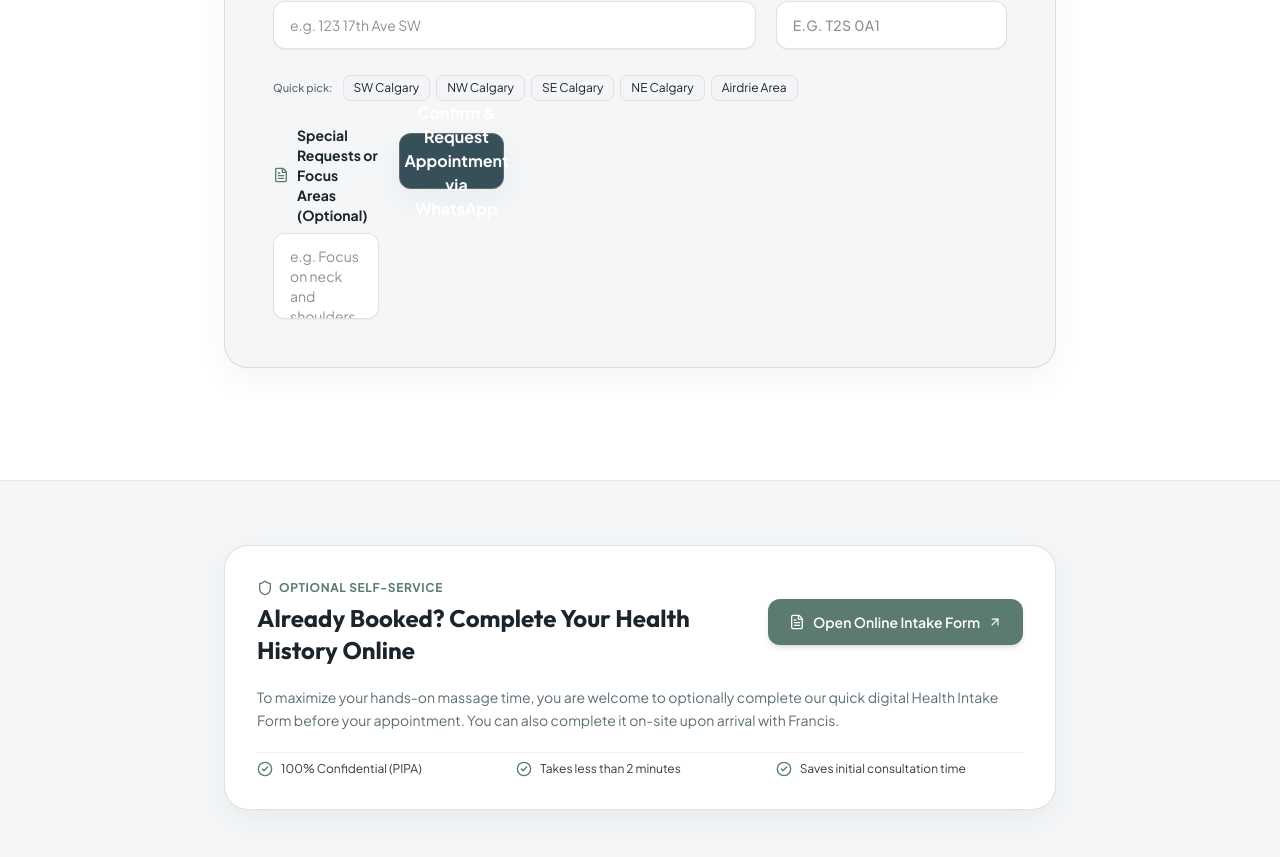
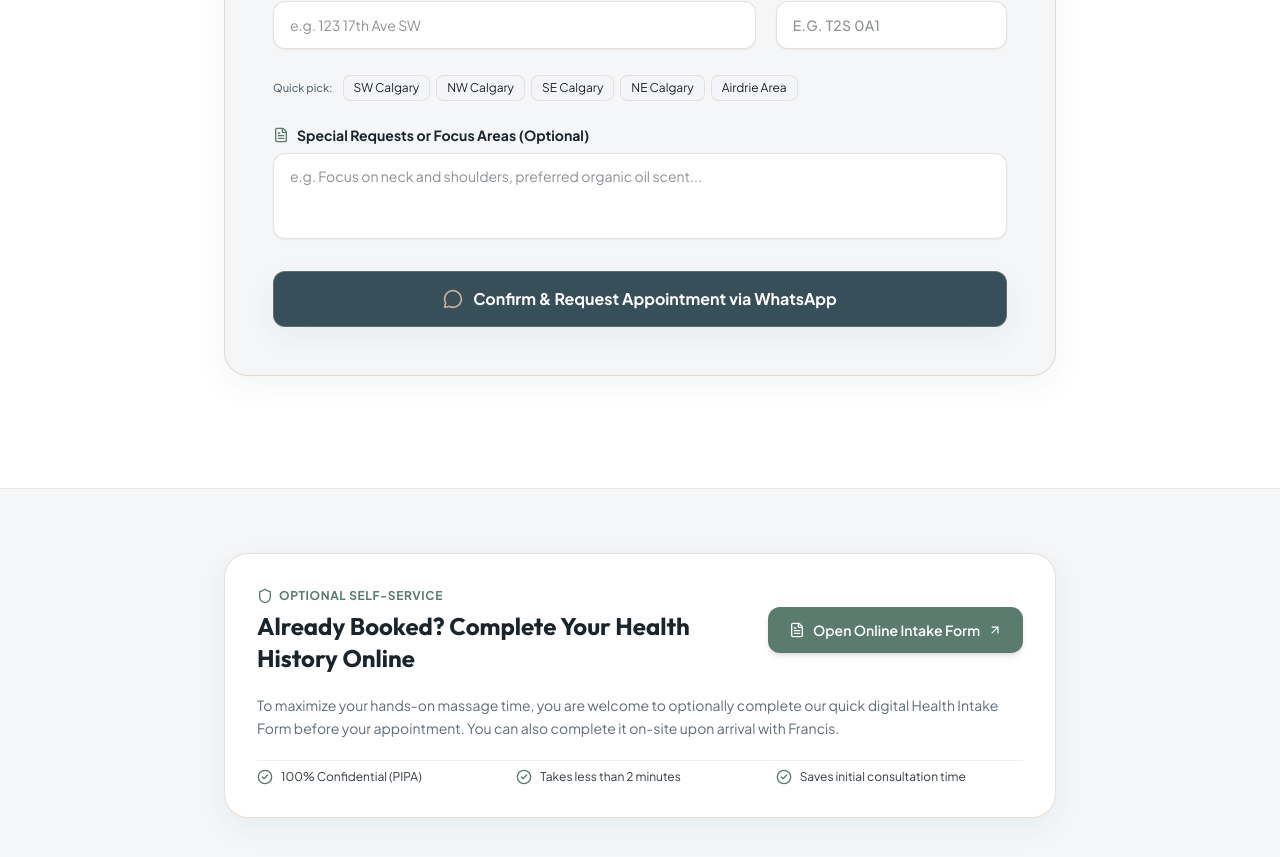
Before and after one commit to efrend721/francis-mobile-massage, a React (Vite) app: page / in a window 1280 px wide. Shown: the part 4720-5577 px from the top of the page. Built offline with nearby package versions, Linux system fonts and the light colour scheme; no server answers; a web font is replaced by a local one.

Commit message:
fix: restore full width (col-span-12) for Special Requests and Submit Button in 12-column grid

```diff
--- a/src/components/BookingForm.tsx
+++ b/src/components/BookingForm.tsx
@@ -569,7 +569,7 @@ export const BookingForm: React.FC<BookingFormProps> = ({ preselectedServiceId,
             </div>
 
             {/* 10. Special Requests / Notes */}
-            <div className="flex flex-col gap-1.5 sm:gap-2 w-full min-w-0 sm:col-span-2">
+            <div className="flex flex-col gap-1.5 sm:gap-2 w-full min-w-0 sm:col-span-12">
               <label
                 htmlFor="booking-notes"
                 className="text-xs sm:text-sm font-bold text-charcoal flex items-center gap-2 select-none"
@@ -589,7 +589,7 @@ export const BookingForm: React.FC<BookingFormProps> = ({ preselectedServiceId,
             </div>
 
             {/* 11. Submit Button */}
-            <div className="pt-2 w-full min-w-0 sm:col-span-2">
+            <div className="pt-2 w-full min-w-0 sm:col-span-12">
               <button
                 type="submit"
                 id="booking-submit-btn"
```
